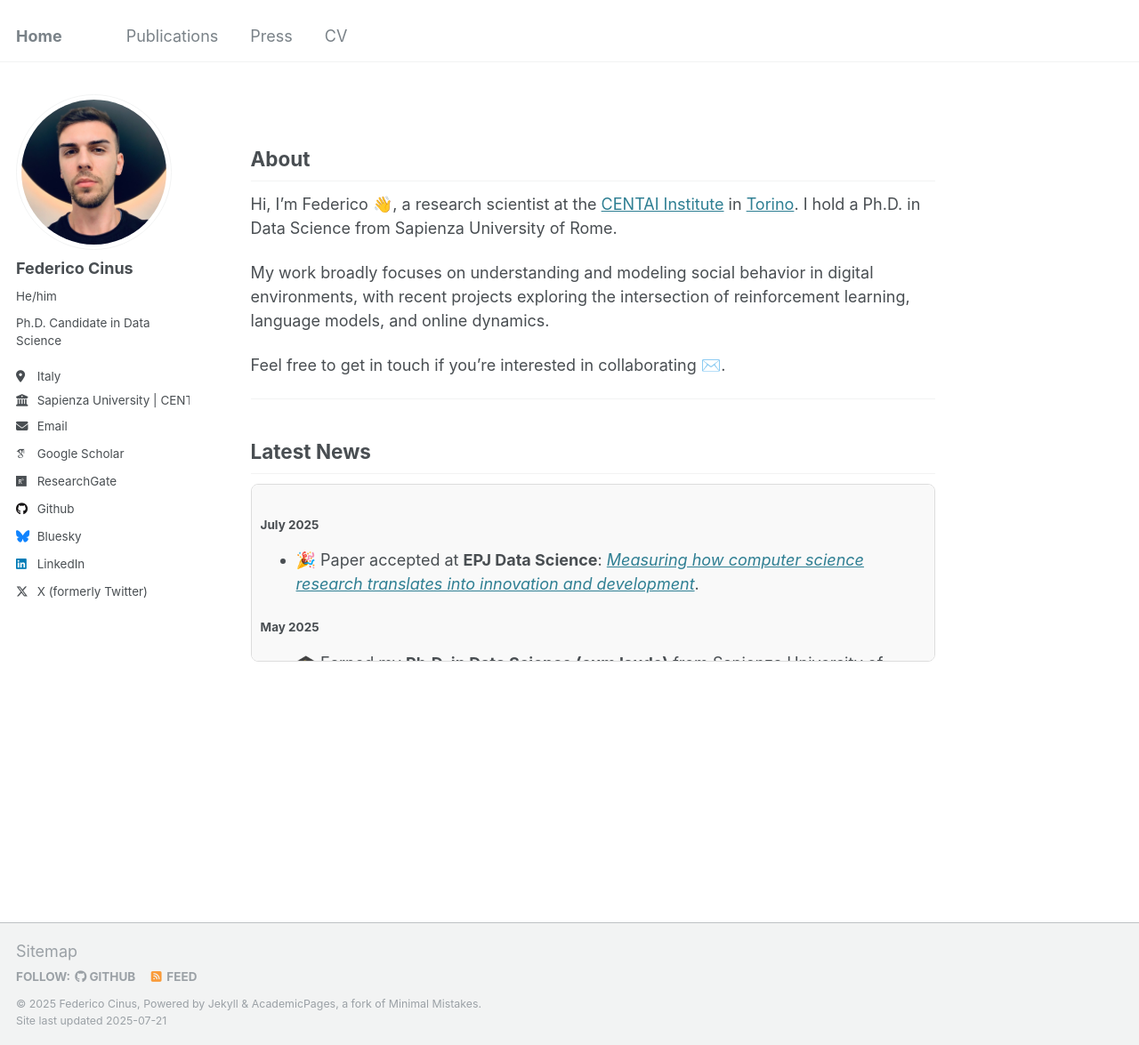
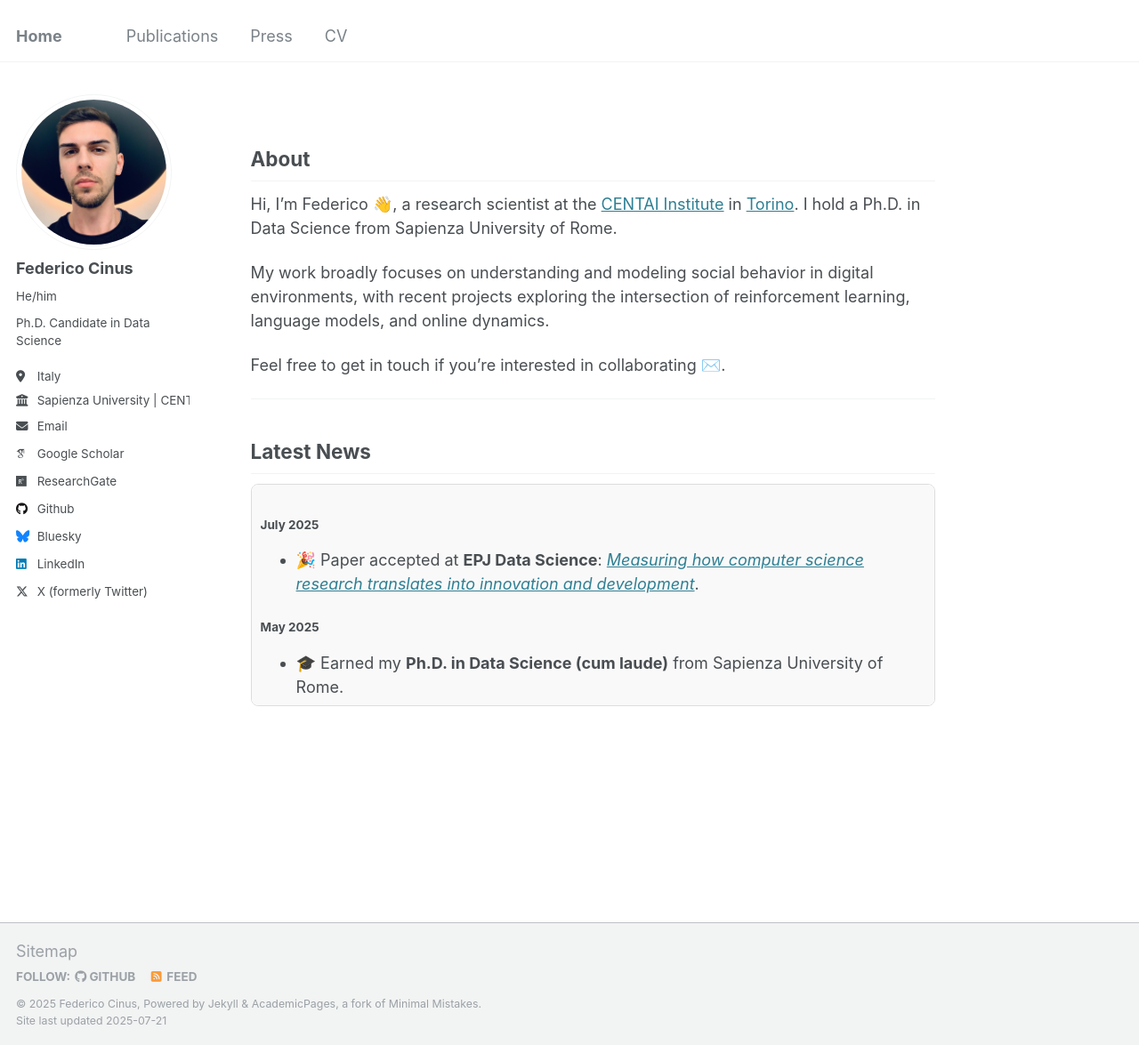
Before and after one commit to FedericoCinus/website, a Jekyll site: the page built from _pages/about.md, in a window 1280 px wide and 1175 px high. Shown: the whole window at 89% size. Built offline with Jekyll 4.4.1, drawn with Linux system fonts in a browser that asks for light colours; some web fonts are replaced.

Commit message:
Update about.md

```diff
--- a/_pages/about.md
+++ b/_pages/about.md
@@ -20,7 +20,7 @@ Feel free to get in touch if you’re interested in collaborating ✉️.
 
 ## Latest News
 
-<div style="max-height: 200px; overflow-y: auto; padding: 10px; border: 1px solid #ddd; background: #f9f9f9; border-radius: 8px;">
+<div style="max-height: 250px; overflow-y: auto; padding: 10px; border: 1px solid #ddd; background: #f9f9f9; border-radius: 8px;">
 
 <h4>July 2025</h4>
 <ul>
@@ -69,5 +69,3 @@ Feel free to get in touch if you’re interested in collaborating ✉️.
   <li>🎓 I'm happy to be reviewing papers for The Web Conference 2025.</li>
   <li>📄 <b>New Preprint:</b> <i>We've just published a preprint exploring how large language models can generate content optimized for user engagement using "social" reinforcement learning and opinion dynamics.
     Check it out <a href="https://arxiv.org/abs/2411.13187" target="_blank">here</a>.
-
-</div>
```
